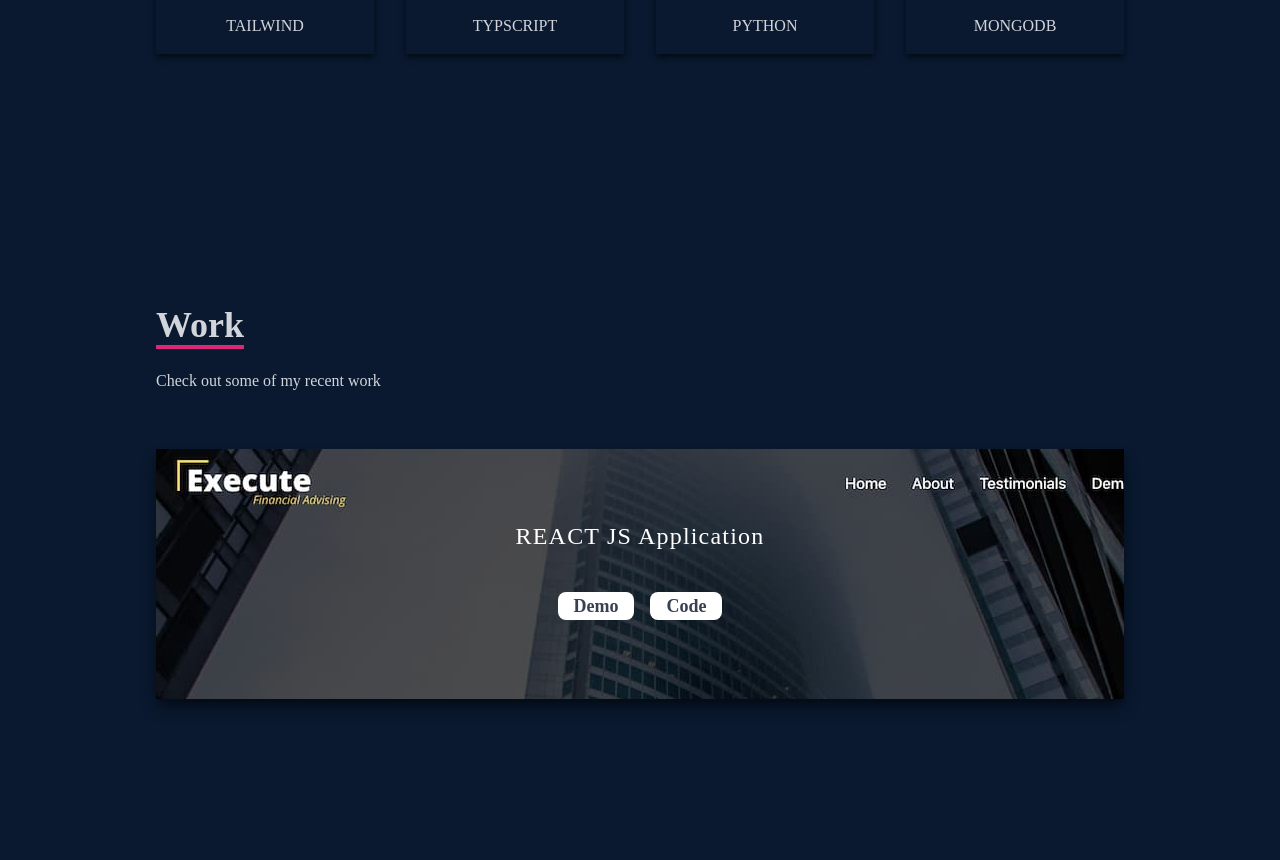
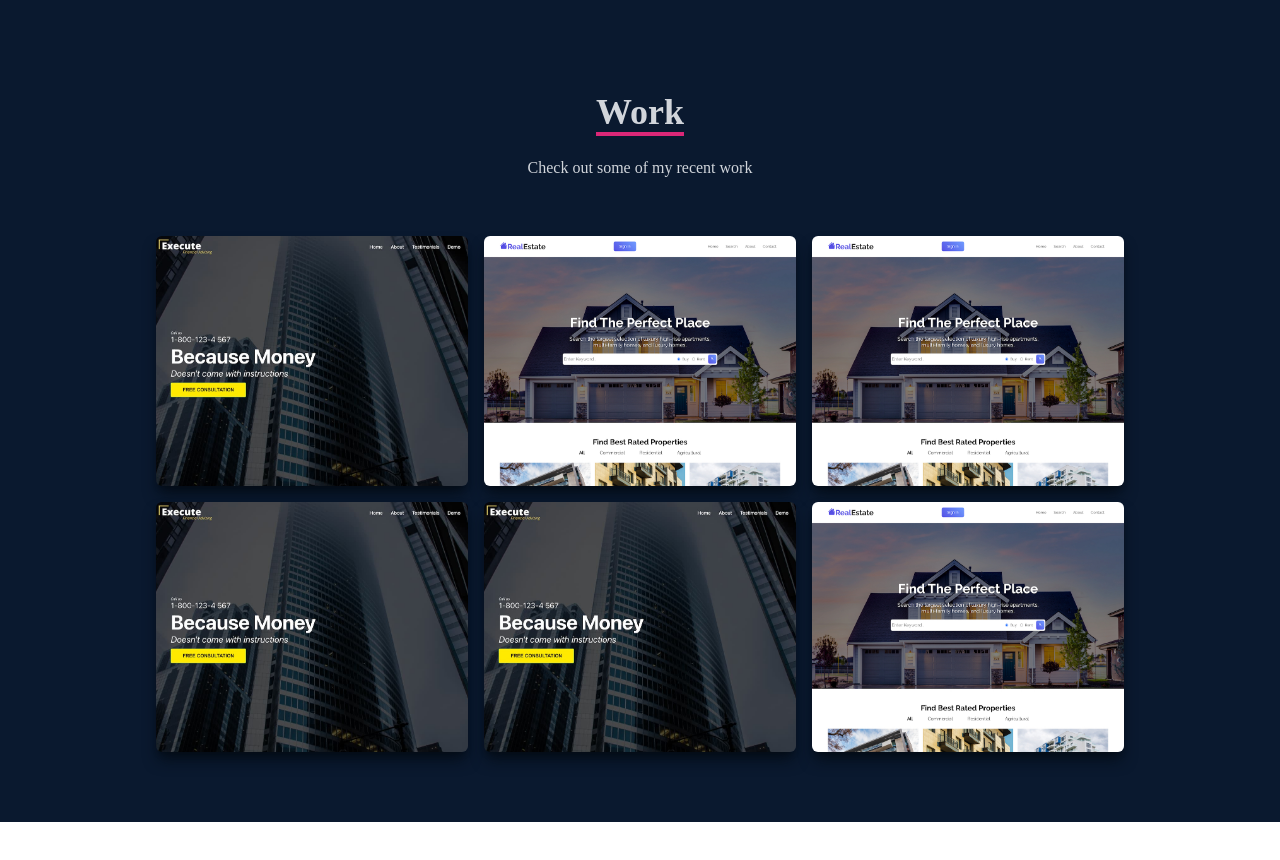
Before and after one commit to kiddos97/React-Portfolio, a React (Vite) app: page / in a window 1280 px wide. Shown: the part 1750-2610 px from the top of the page. After the commit the page ends 2572 px from the top, so only its background shows below. Built offline with nearby package versions, Linux system fonts and the light colour scheme.

Commit message:
adding in-line style in work and skill tsx

```diff
--- a/src/App.tsx
+++ b/src/App.tsx
@@ -7,7 +7,7 @@
 
 function App() {
   useEffect(() => {
-    document.title = "My App";
+    document.title = "Emmanuel's Portfolio";
   });
 
   return (
--- a/src/components/NavBar.tsx
+++ b/src/components/NavBar.tsx
@@ -9,7 +9,7 @@
   const Navhandler = () => setNav(!nav); //handling nav bar
 
   return (
-    <div className="relative w-full h-[80px] flex justify-between items-center px-4 bg-[#0a192f] text-gray-300 z-20">
+    <div className="fixed w-full h-[80px] flex justify-between items-center px-4 bg-[#0a192f] text-gray-300">
       <div>
         {/* Image */}
         <img src={Logo} alt="Logo image" style={{ width: "120px" }} />
--- a/src/components/Skills.tsx
+++ b/src/components/Skills.tsx
@@ -12,14 +12,14 @@
     <div name="skills" className=" w-full bg-[#0a192f] text-gray-300">
       {/*container */}
       <div className="max-w-[1000px] mx-auto p-4 flex flex-col justify-center w-full h-full ">
-        <div>
+        <div className="sm:text-center">
           <p className="text-4xl font-bold inline border-b-4 border-pink-600">
             Skills
           </p>
           <p className="py-4"> These are the technologies I've worked with </p>
         </div>
 
-        <div className="w-full grid gird-cols-2 sm: grid-cols-4 gap-8 text-center py-8">
+        <div className="w-full grid gird-cols-2 sm:grid-cols-4 gap-8 text-center py-8">
           <div className="shadow-md shadow-[#040c16] hover:scale-110 duration-500">
             <img className="w-20 mx-auto" src={HTML} alt="html logo" />
             <p className="my-4">HTML</p>
--- a/src/components/Work.tsx
+++ b/src/components/Work.tsx
@@ -5,20 +5,145 @@
   return (
     <div name="work" className="w-full md:h-screen bg-[#0a192f] text-gray-300">
       <div className="max-w-[1000px] mx-auto p-4 flex flex-col justify-center w-full h-full">
-        <div className="pb-8">
+        <div className="sm:text-center pb-8">
           <p className="text-4xl font-bold inline border-b-4 border-pink-600">
             Work
           </p>
           <p className="py-6">Check out some of my recent work</p>
         </div>
 
-        <div
-          style={{ backgroundImage: `url(${work})` }}
-          className="gird sm: gird-cols-2 md: grid-cols-3 gap-4"
-        >
-          <div className="shadow-lg shadow-[#040c16] group container rounded-md flex justify-center items-center mx-auto content-div">
+        <div className="grid grid-cols-1 sm:grid-cols-2 md:grid-cols-3 gap-4">
+          <div
+            style={{ backgroundImage: `url(${work})` }}
+            className="shadow-lg shadow-[#040c16] group container rounded-md flex justify-center items-center mx-auto content-div"
+          >
             {/* hover effects */}
-            <div className="opacity-0 group-hover: opacity-100">
+            <div className="opacity-0 group-hover:opacity-100">
+              <div>
+                <span className="text-2xl font-bol text-white tracking-wider">
+                  REACT JS Application
+                </span>
+                <div className="pt-8 text-center">
+                  <a href="/">
+                    <button className="text-cener rounded-lg px-4 m-2 bg-white text-gray-700 font-bold text-lg">
+                      Demo
+                    </button>
+                  </a>
+                  <a href="/">
+                    <button className="text-cener rounded-lg px-4 m-2 bg-white text-gray-700 font-bold text-lg">
+                      Code
+                    </button>
+                  </a>
+                </div>
+              </div>
+            </div>
+          </div>
+          <div
+            style={{ backgroundImage: `url(${realestate})` }}
+            className="shadow-lg shadow-[#040c16] group container rounded-md flex justify-center items-center mx-auto content-div"
+          >
+            {/* hover effects */}
+            <div className="opacity-0 group-hover:opacity-100">
+              <div>
+                <span className="text-2xl font-bol text-white tracking-wider">
+                  REACT JS Application
+                </span>
+                <div className="pt-8 text-center">
+                  <a href="/">
+                    <button className="text-cener rounded-lg px-4 m-2 bg-white text-gray-700 font-bold text-lg">
+                      Demo
+                    </button>
+                  </a>
+                  <a href="/">
+                    <button className="text-cener rounded-lg px-4 m-2 bg-white text-gray-700 font-bold text-lg">
+                      Code
+                    </button>
+                  </a>
+                </div>
+              </div>
+            </div>
+          </div>
+          <div
+            style={{ backgroundImage: `url(${realestate})` }}
+            className="shadow-lg shadow-[#040c16] group container rounded-md flex justify-center items-center mx-auto content-div"
+          >
+            {/* hover effects */}
+            <div className="opacity-0 group-hover:opacity-100">
+              <div>
+                <span className="text-2xl font-bol text-white tracking-wider">
+                  REACT JS Application
+                </span>
+                <div className="pt-8 text-center">
+                  <a href="/">
+                    <button className="text-cener rounded-lg px-4 m-2 bg-white text-gray-700 font-bold text-lg">
+                      Demo
+                    </button>
+                  </a>
+                  <a href="/">
+                    <button className="text-cener rounded-lg px-4 m-2 bg-white text-gray-700 font-bold text-lg">
+                      Code
+                    </button>
+                  </a>
+                </div>
+              </div>
+            </div>
+          </div>
+          <div
+            style={{ backgroundImage: `url(${work})` }}
+            className="shadow-lg shadow-[#040c16] group container rounded-md flex justify-center items-center mx-auto content-div"
+          >
+            {/* hover effects */}
+            <div className="opacity-0 group-hover:opacity-100">
+              <div>
+                <span className="text-2xl font-bol text-white tracking-wider">
+                  REACT JS Application
+                </span>
+                <div className="pt-8 text-center">
+                  <a href="/">
+                    <button className="text-cener rounded-lg px-4 m-2 bg-white text-gray-700 font-bold text-lg">
+                      Demo
+                    </button>
+                  </a>
+                  <a href="/">
+                    <button className="text-cener rounded-lg px-4 m-2 bg-white text-gray-700 font-bold text-lg">
+                      Code
+                    </button>
+                  </a>
+                </div>
+              </div>
+            </div>
+          </div>
+          <div
+            style={{ backgroundImage: `url(${work})` }}
+            className="shadow-lg shadow-[#040c16] group container rounded-md flex justify-center items-center mx-auto content-div"
+          >
+            {/* hover effects */}
+            <div className="opacity-0 group-hover:opacity-100">
+              <div>
+                <span className="text-2xl font-bol text-white tracking-wider">
+                  REACT JS Application
+                </span>
+                <div className="pt-8 text-center">
+                  <a href="/">
+                    <button className="text-cener rounded-lg px-4 m-2 bg-white text-gray-700 font-bold text-lg">
+                      Demo
+                    </button>
+                  </a>
+                  <a href="/">
+                    <button className="text-cener rounded-lg px-4 m-2 bg-white text-gray-700 font-bold text-lg">
+                      Code
+                    </button>
+                  </a>
+                </div>
+              </div>
+            </div>
+          </div>
+          <div
+            style={{ backgroundImage: `url(${realestate})` }}
+            className="shadow-lg shadow-[#040c16] group container rounded-md flex justify-center items-center mx-auto content-div"
+          >
+            {/* hover effects */}
+            <div className="opacity-0 group-hover:opacity-100">
               <div>
                 <span className="text-2xl font-bol text-white tracking-wider">
                   REACT JS Application
```
